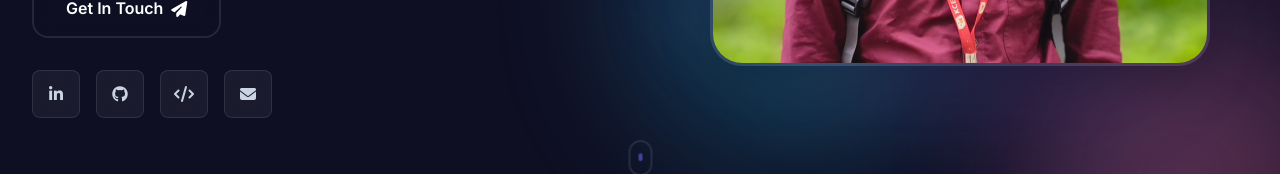
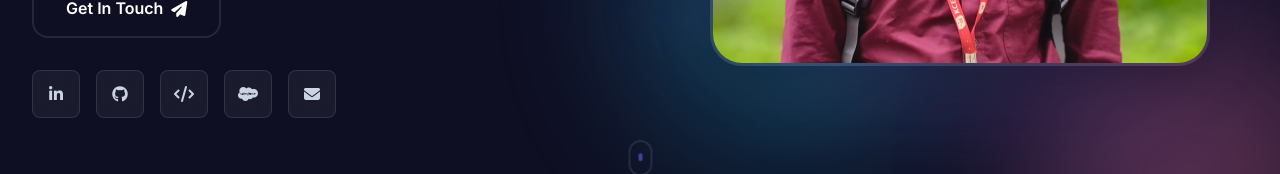
Before and after one commit to PUGALARASANL2004/portfolio, a plain HTML site: page index.html in a window 1280 px wide. Shown: the part 562-736 px from the top of the page. Drawn offline with nearby package versions, Linux system fonts and the light colour scheme.

Commit message:
Add Salesforce social link

```diff
--- a/index.html
+++ b/index.html
@@ -106,6 +106,10 @@
                     <a href="https://leetcode.com/u/PUGALARASAN_L/" target="_blank" class="social-link"
                         aria-label="LeetCode">
                         <i class="fas fa-code"></i>
+                    </a>
+                    <a href="https://www.salesforce.com/trailblazer/qfkzlbry44kc9ldym6" target="_blank"
+                        class="social-link" aria-label="Salesforce">
+                        <i class="fab fa-salesforce"></i>
                     </a>
                     <a href="mailto:li848509@gmail.com" class="social-link" aria-label="Email">
                         <i class="fas fa-envelope"></i>
```
